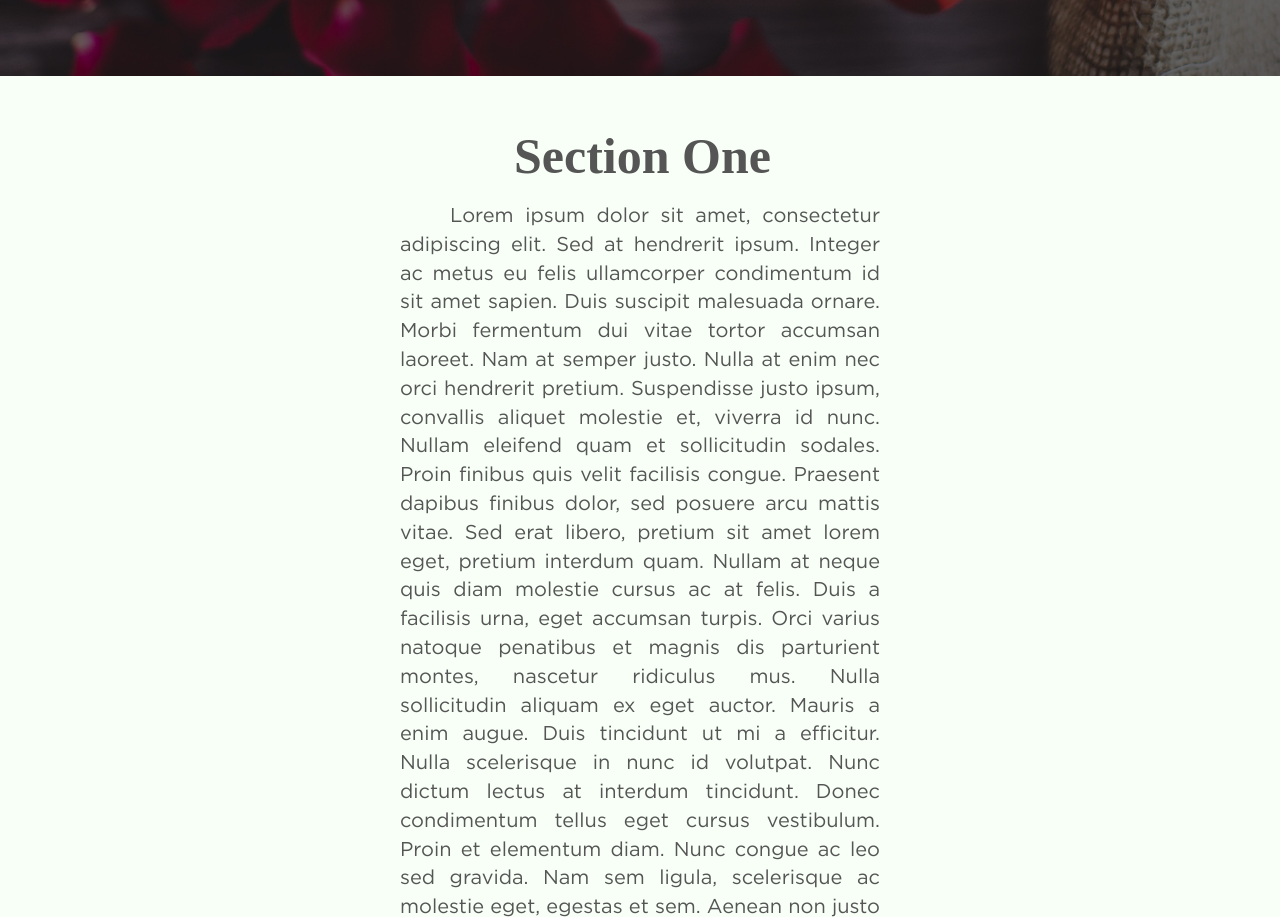
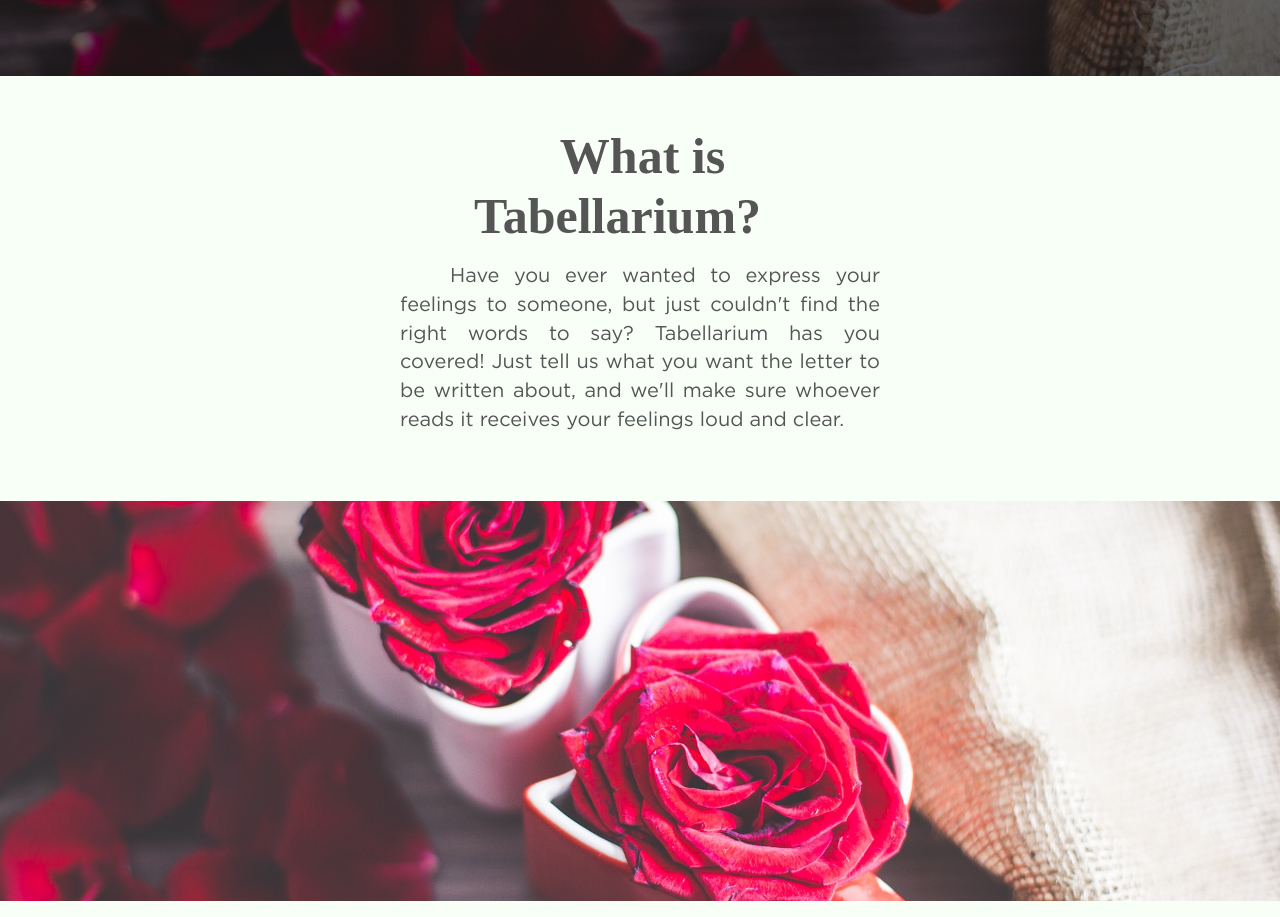
Before and after one commit to ralphchva/ralphchva.github.io, a plain HTML site: page index.html in a window 1280 px wide. Shown: the part 724-1641 px from the top of the page. Drawn offline with nearby package versions, Linux system fonts and the light colour scheme; a web font is replaced by a local one.

Commit message:
Initial commit

```diff
--- a/index.html
+++ b/index.html
@@ -54,13 +54,9 @@
     <!-- "About" Section -->
 
     <section class="text1" id="about">
-        <h2> Section One </h2>
+        <h2> What is Tabellarium? </h2>
         <p style="text-align: justify">
-            Lorem ipsum dolor sit amet, consectetur adipiscing elit. Sed at hendrerit ipsum. Integer ac metus eu felis ullamcorper condimentum id sit amet sapien. Duis suscipit malesuada ornare. Morbi fermentum dui vitae tortor accumsan laoreet. Nam at semper justo. Nulla at enim nec orci hendrerit pretium. Suspendisse justo ipsum, convallis aliquet molestie et, viverra id nunc. Nullam eleifend quam et sollicitudin sodales. Proin finibus quis velit facilisis congue. Praesent dapibus finibus dolor, sed posuere arcu mattis vitae. Sed erat libero, pretium sit amet lorem eget, pretium interdum quam.
-
-            Nullam at neque quis diam molestie cursus ac at felis. Duis a facilisis urna, eget accumsan turpis. Orci varius natoque penatibus et magnis dis parturient montes, nascetur ridiculus mus. Nulla sollicitudin aliquam ex eget auctor. Mauris a enim augue. Duis tincidunt ut mi a efficitur. Nulla scelerisque in nunc id volutpat. Nunc dictum lectus at interdum tincidunt. Donec condimentum tellus eget cursus vestibulum. Proin et elementum diam. Nunc congue ac leo sed gravida. Nam sem ligula, scelerisque ac molestie eget, egestas et sem. Aenean non justo laoreet, rhoncus tellus eu, pellentesque nibh. Cras id lacus nisi. Integer faucibus justo ac nisi lacinia consectetur.
-
-            Cras nunc mi, facilisis vitae massa id, sodales scelerisque nunc. Quisque sed venenatis nisi. Mauris massa ipsum, porttitor consectetur sapien quis, ornare gravida nisl. Aenean porttitor pellentesque mauris, in iaculis mi interdum vel. Sed quis lectus sit amet est mollis tincidunt eget a enim. Pellentesque at ultrices sem, id imperdiet libero. Pellentesque at efficitur purus. </p>
+            Have you ever wanted to express your feelings to someone, but just couldn't find the right words to say? Tabellarium has you covered! Just tell us what you want the letter to be written about, and we'll make sure whoever reads it receives your feelings loud and clear. </p>
     </section>
 
     <div class="pimg2">
```
